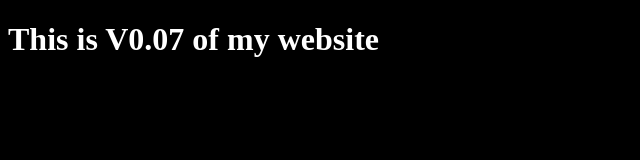
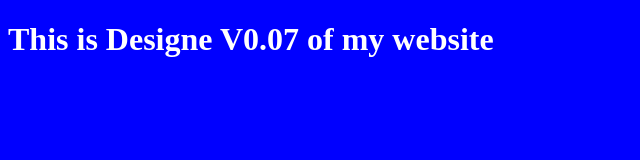
Before and after one commit to Karan-Negi-12/TestRepo, a plain HTML site: page index.html in a window 1280 px wide. Shown: the whole page, without its empty margins (0-640 px from the left). Drawn offline with Linux system fonts and the light colour scheme.

Commit message:
This is version by designers

```diff
--- a/Style.css
+++ b/Style.css
@@ -1,4 +1,4 @@
 body {
-    background-color: black;
+    background-color: blue;
     color: white; /* Optional: Change text color to white for better visibility */
   }
--- a/index.html
+++ b/index.html
@@ -9,7 +9,7 @@
 <body>
     <header>
         <h1>
-            This is V0.07 of my website
+            This is Designe V0.07 of my website
           </h1>
     </header>
 </body>
```
